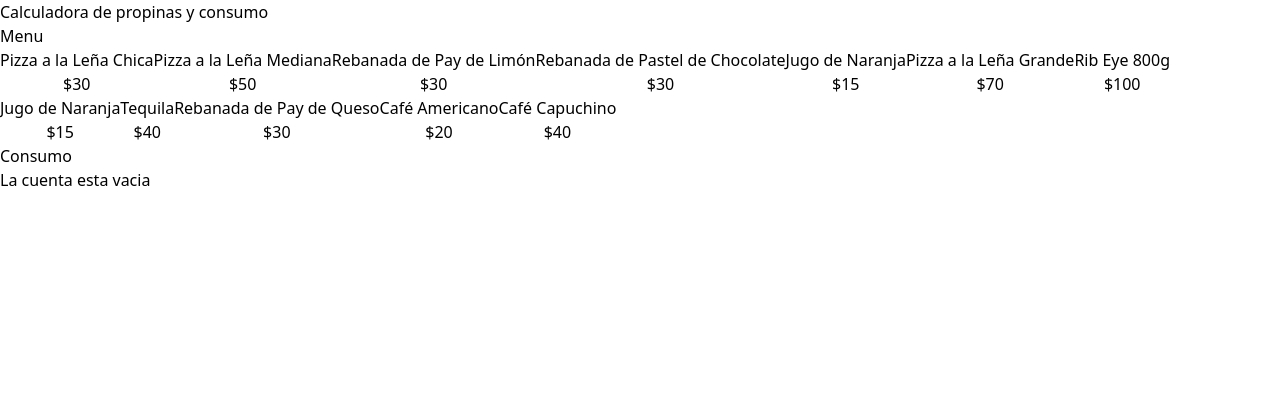
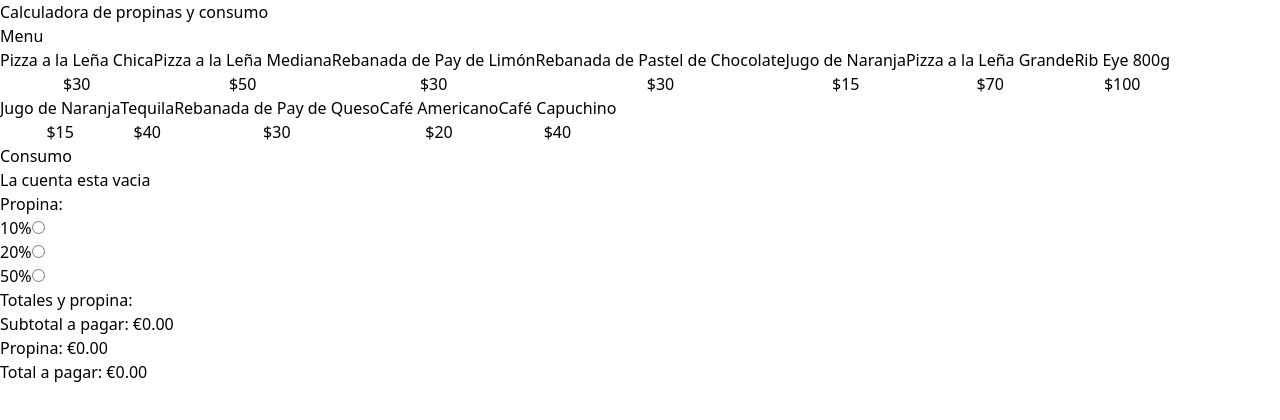
Before and after one commit to NataliaPmd/calculadora_propinas, a React (Vite) app: page / in a window 1280 px wide. Shown: the top 420 px of the page. Built offline with nearby package versions, Linux system fonts and the light colour scheme.

Commit message:
Calculate tip and total amount

```diff
--- a/src/App.tsx
+++ b/src/App.tsx
@@ -2,9 +2,11 @@ import { menuItems } from "./data/db"
 import MenuItem from "./components/MenuItem"
 import useOrder from "./hooks/useOrder"
 import OrderContent from "./components/OrderContent"
+import OrderTotal from "./components/OrderTotal"
+import TipPercentageForm from "./components/TipPercentageForm"
 
 function App() {
-  const {order, addItem, removeItem} = useOrder()
+  const {order, addItem, removeItem, tip, setTip} = useOrder()
 
   return (
     <>
@@ -30,6 +32,13 @@ function App() {
             order={order}
             removeItem={removeItem}
           />
+          <TipPercentageForm
+            setTip={setTip}
+          />
+          <OrderTotal
+            order={order}
+            tip={tip}
+          />
       </div>
 
     </main>
--- /dev/null
+++ b/src/components/OrderTotal.tsx
@@ -0,0 +1,40 @@
+import { useMemo } from "react";
+import { OrderItem } from "../types";
+import { formatCurrency } from "../helpers";
+
+type OrderTotalProps = {
+    order: OrderItem[],
+    tip: number
+}
+
+export default function OrderTotal({order, tip}: OrderTotalProps) {
+    const subTotalOrder = useMemo(() => order.reduce((acc, current) => {
+        return acc + (current.price * current.quantity)
+    }, 0), [order])
+
+    const tipOrder = useMemo(() => subTotalOrder * tip, [order, tip])
+
+    const totalOrder = useMemo(() => subTotalOrder + tipOrder, [order, tip])
+
+
+  return (
+    <>
+        <div className="space-y-3">
+            <h2 className="font-black text-2xl">Totales y propina:</h2>
+            <p>Subtotal a pagar: {''}
+                <span className="font-bold">{formatCurrency(subTotalOrder)}</span>
+            </p>
+            <p>Propina: {''}
+                <span className="font-bold">{formatCurrency(tipOrder)}</span>
+            </p>
+            <p>Total a pagar: {''}
+                <span className="font-bold">{formatCurrency(totalOrder)}</span>
+            </p>
+
+        </div>
+
+        <button></button>
+
+    </>
+  )
+}
--- /dev/null
+++ b/src/components/TipPercentageForm.tsx
@@ -0,0 +1,45 @@
+import type { Dispatch, SetStateAction } from "react"
+
+type TipPercentageFormProps = {
+  setTip: Dispatch<SetStateAction<number>>
+}
+const tipOptions = [
+  {
+    id: 'tip-10',
+    value: .10,
+    label: '10%'
+  },
+  {
+    id: 'tip-20',
+    value: .20,
+    label: '20%'
+  },
+  {
+    id: 'tip-50',
+    value: .50,
+    label: '50%'
+  },
+]
+
+export default function TipPercentageForm({setTip}: TipPercentageFormProps) {
+  return (
+    <div>
+        <h3 className="font-black text-2xl">Propina:</h3>
+        <form>
+          {tipOptions.map(tip => (
+
+            <div key={tip.id} className="flex gap-2">
+              <label htmlFor="tip.id">{tip.label}</label>
+              <input
+                id={tip.id}
+                type="radio"
+                name="tip"
+                value={tip.value}
+                onChange={e => setTip(+e.target.value)}
+              />
+            </div>
+          ))}
+        </form>
+    </div>
+  )
+}
--- a/src/hooks/useOrder.ts
+++ b/src/hooks/useOrder.ts
@@ -3,6 +3,8 @@ import type { MenuItem, OrderItem } from "../types"
 
 export default function useOrder() {
     const [order, setOrder] = useState<OrderItem[]>([])
+    const [tip, setTip] = useState(0)
+
 
 
     const addItem = (item: MenuItem) => {
@@ -24,6 +26,8 @@ export default function useOrder() {
 
     return {
         order,
+        tip,
+        setTip,
         addItem,
         removeItem
     }
```
